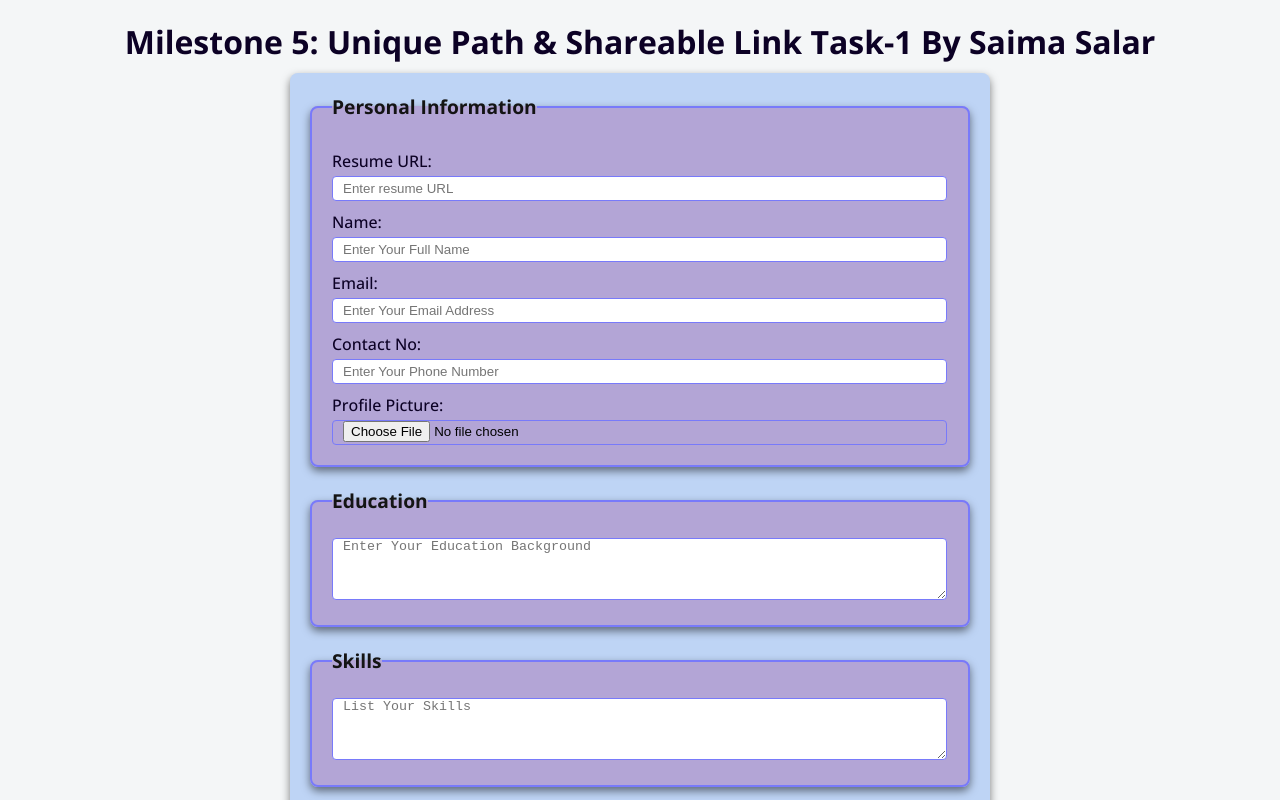
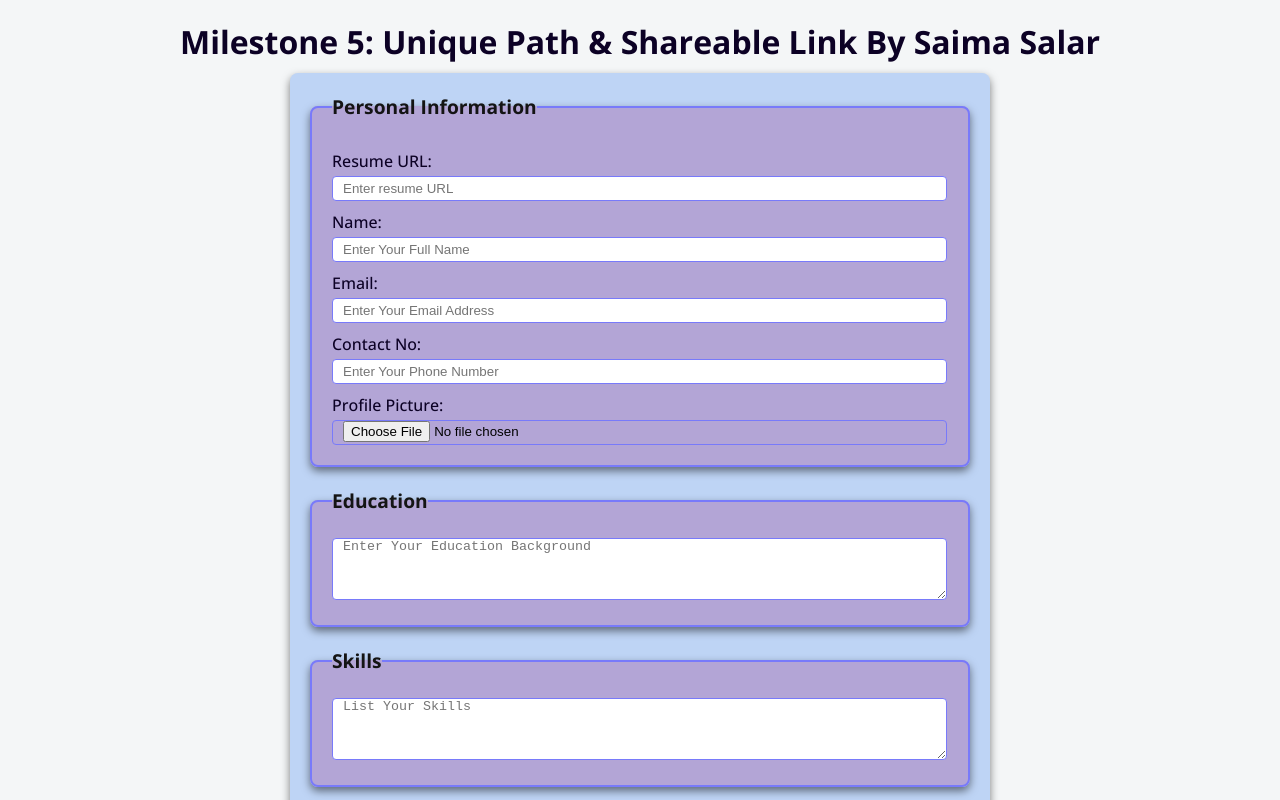
Before and after one commit to saima-salar/hackathon-milestones-GIAIC-, a website: page milestone-5-uniquePathandShareableLink/index.html in a window 1280 px wide. Shown: the top 800 px of the page. Drawn offline with nearby package versions, Linux system fonts and the light colour scheme.

Commit message:
add hackathon files

```diff
--- a/milestone-5-uniquePathandShareableLink/index.html
+++ b/milestone-5-uniquePathandShareableLink/index.html
@@ -13,7 +13,7 @@
     <title>Hackathon-Resume Builder</title>
   </head>
   <body>
-    <h1>Milestone 5: Unique Path & Shareable Link Task-1 By Saima Salar</h1>
+    <h1>Milestone 5: Unique Path & Shareable Link By Saima Salar</h1>
     <form id="resumeForm">
       <fieldset>
         <legend>Personal Information</legend>
```
